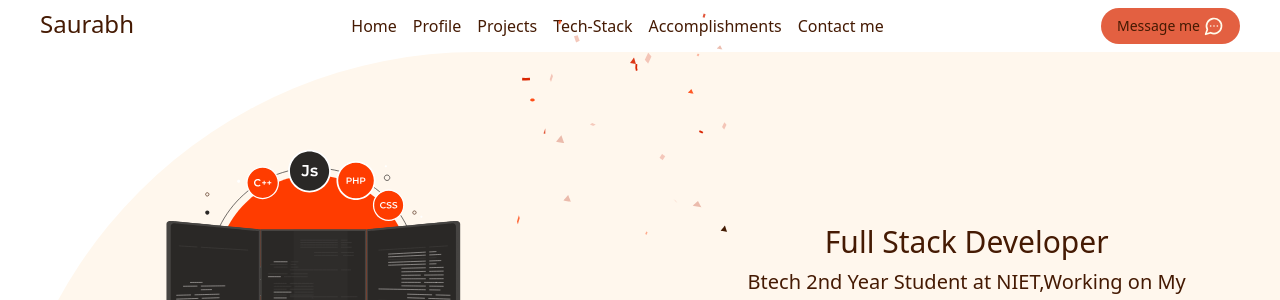
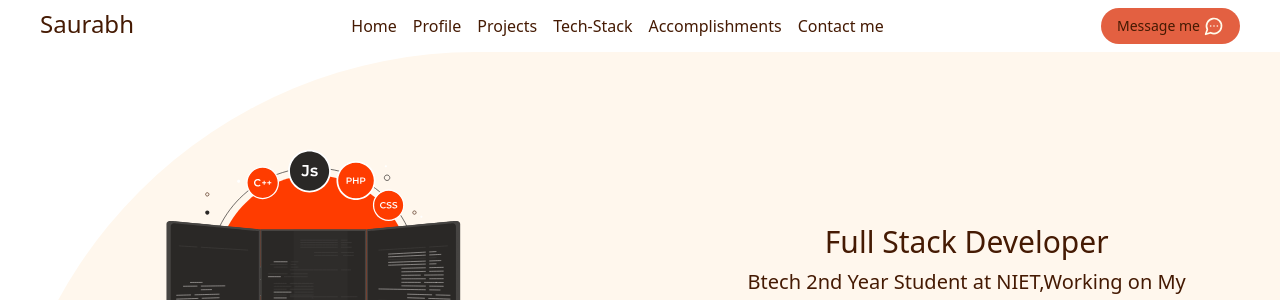
Before and after one commit to saurabh4742/Portfolio, a Next.js app: page / in a window 1280 px wide. Both pictures are taken after a click on the button "Click Here For Firework". Shown: the top 300 px of the page. Built offline with nearby package versions, Linux system fonts and the light colour scheme.

Commit message:
Update Celebration.tsx

```diff
--- a/src/Lottie-Component/Celebration.tsx
+++ b/src/Lottie-Component/Celebration.tsx
@@ -4,7 +4,7 @@ const Celebration: React.FC = () => {
     return (
         <div className=" z-50"
         >
-          <Player src={animationData}  autoplay style={{height:250,width:250}}  />
+          <Player src={animationData}  autoplay speed={1.5} style={{height:250,width:250}}  />
         </div>
     );
 };
```
